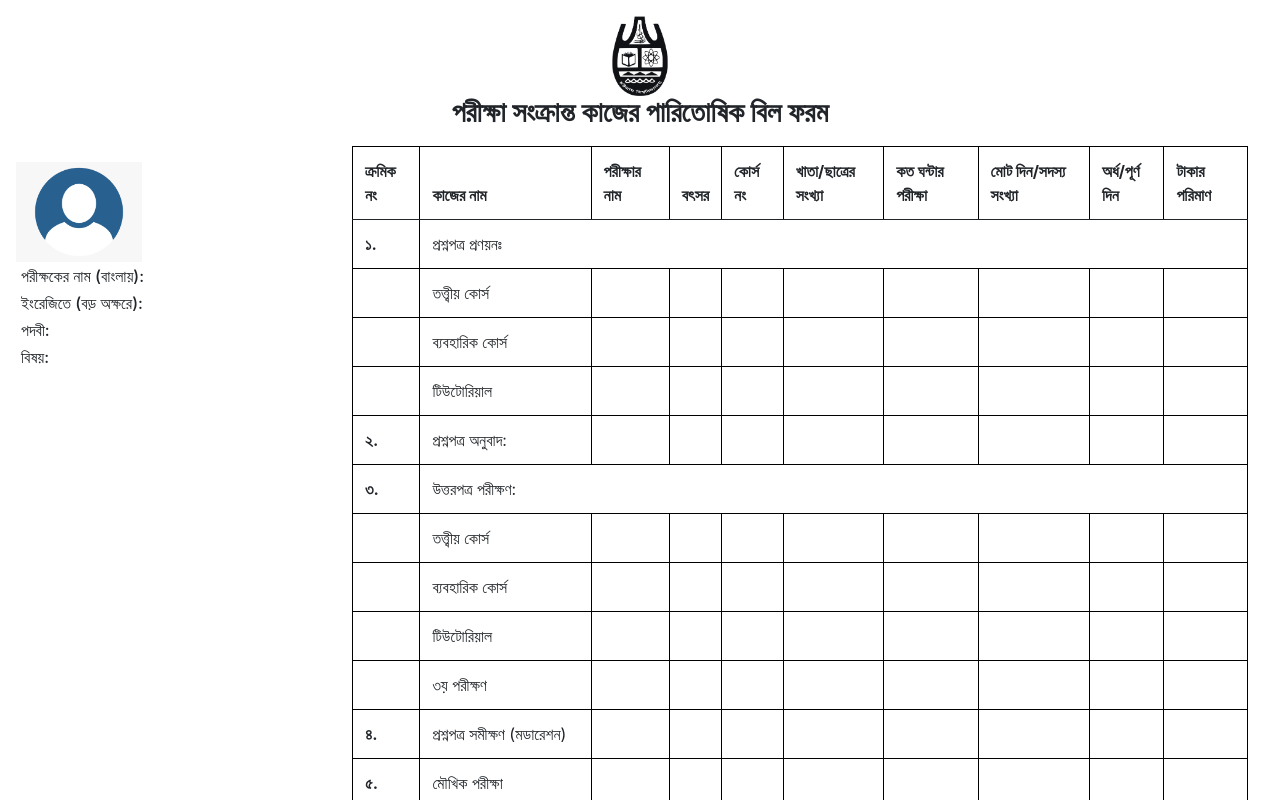
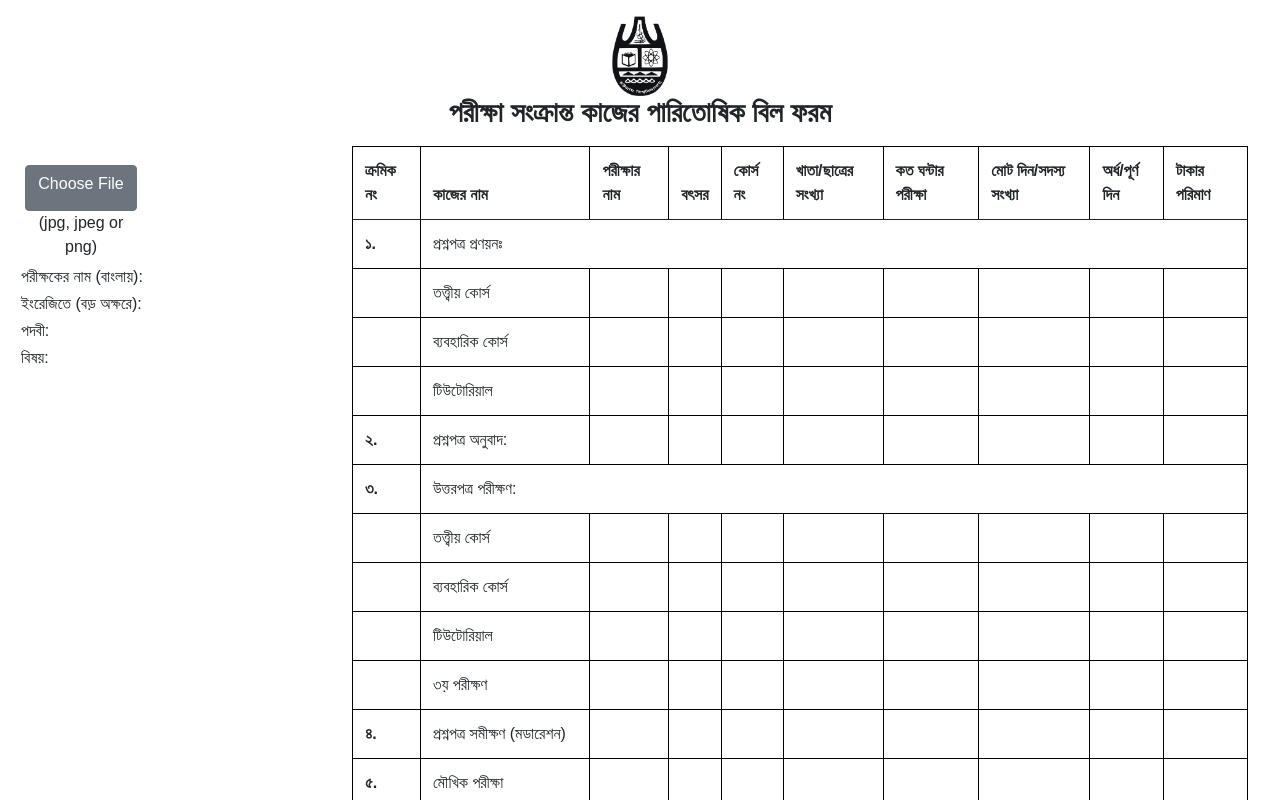
Before and after one commit to TanvirRubayed-code/examBillManagement, a React (Create React App) app: page / in a window 1280 px wide. Shown: the top 800 px of the page. Built offline with nearby package versions, Linux system fonts and the light colour scheme.

Commit message:
teacher panel done

```diff
--- a/src/components/TeacherPanel/ProfilePicChange/ProfilePicChange.css
+++ b/src/components/TeacherPanel/ProfilePicChange/ProfilePicChange.css
@@ -1,61 +1,57 @@
-.signup-w3ls {
-    width: 50%;
-    margin: 70px 25% 80%;
+* {
+    box-sizing: border-box;
+    margin: 0;
     padding: 0;
-    display: table;
-    position: relative;
-}
-.signup-agile1{
-    width:100%;
-    float:center;
-}
+    font-family: sans-serif;
+  }
 
-.signup-w3ls .signup-agile1 .form-control {
-    margin-bottom: 20px;
-}
-label.header {
-    font-size: 16px;
+  .Pp {
+    min-height: 100px;
+    display: flex;
+  }
+
+  .container {
+    margin: auto;
+    width: 100%;
+    max-width: 600px;
+  }
+
+  .errorMsg {
+    color: red;
+    font-size: 24px;
+    margin: 3px 0;
+  }
+
+  .imgPreview {
+    width:100px;
+    height: 100px;
+    display: flex;
+    flex-direction: column;
+    align-items: center;
+    justify-content: center;
+    text-align: center;
+  }
+
+  .imgPreview input[type="file"] {
+    display: none;
+  }
+
+  .imgPreview .customFileUpload {
+    /* font-size: 22px;
     font-weight: 500;
-    width: 215px;
-    color: grey;
-    margin-right:10px;
-    text-align:justify;
-    letter-spacing: 1px;
-    text-transform: uppercase;
-    display: inline-block;
-    font-family: 'Nunito', sans-serif;
-}
-input#image{
-    padding:0 40px;
-    width:40%;
-    height:55px;
-    border: 1px solid #dadada;
-    color: grey;
-    text-align:justify;
-    outline: none;
-    letter-spacing: 1px;
-    font-size: 16px;
-    font-weight:normal;
-    font-family: 'Muli', sans-serif;
-    border-radius:30px;
-    -webkit-border-radius:30px;
-    -moz-border-radius:30px;
-    -o-border-radius:30px;
-    -ms-border-radius:30px;
-}
-input#image:focus{
-    background-color:#f5f8fa !important;
-    border:1px solid #dadada;
-}
-input::-webkit-input-placeholder {
-color: grey;
-}
-input:-moz-placeholder { /* Firefox 18- */
-color: grey;
-}
-input::-moz-placeholder {  /* Firefox 19+ */
-color: grey;
-}
-input:-ms-input-placeholder {
-color: grey;
-}
+    padding: 6px 12px; */
+    cursor: pointer;
+  }
+
+  .button {
+    /* border: none;
+    outline: none; */
+    /* width: 100%;
+    margin: 10px 0 0 0;
+    padding: 14px 10px;
+    font-size: 17px;
+    font-weight: 600; */
+    cursor: pointer;
+    margin-left: 6px;
+    margin-top: 6px;
+  }
--- a/src/components/TeacherPanel/ProfilePicChange/ProfilePicChange.js
+++ b/src/components/TeacherPanel/ProfilePicChange/ProfilePicChange.js
@@ -1,10 +1,49 @@
-import React from 'react';
+import React, { useState } from 'react';
 import "./ProfilePicChange.css";
 
 const ProfilePicChange = () => {
+    const [imgPreview, setImgPreview] = useState(null);
+    const [error, setError] = useState(false);
+
+    const handleImageChange = (e) => {
+        setError(false);
+        const selected = e.target.files[0];
+        const ALLOWED_TYPES = ["image/png", "image/jpeg", "image/jpg"];
+        if (selected && ALLOWED_TYPES.includes(selected.type)) {
+            let reader = new FileReader();
+            reader.onloadend = () => {
+                setImgPreview(reader.result);
+            };
+            reader.readAsDataURL(selected);
+        } else {
+            setError(true);
+        }
+    };
+
     return (
-        <div>
-
+        <div className="Pp">
+            <div className="container">
+                {error && <p className="errorMsg">File not supported</p>}
+                <div
+                    className="imgPreview"
+                    style={{
+                        background: imgPreview
+                            ? `url("${imgPreview}") no-repeat center/cover`
+                            : ""
+                    }}
+                >
+                    {!imgPreview && (
+                        <>
+                            <button type="button" class="btn btn-secondary"><label htmlFor="fileUpload" className="customFileUpload">Choose File</label></button>
+                            <input type="file" id="fileUpload" onChange={handleImageChange} />
+                            <span>(jpg, jpeg or png)</span>
+                        </>
+                    )}
+                </div>
+                {imgPreview && (
+                    <button onClick={() => setImgPreview(null)} className="btn btn-secondary button">Remove</button>
+                )}
+            </div>
         </div>
     );
 };
--- a/src/components/TeacherPanel/TeacherPanel.js
+++ b/src/components/TeacherPanel/TeacherPanel.js
@@ -17,9 +17,9 @@
                 <h3><b>পরীক্ষা সংক্রান্ত কাজের পারিতোষিক বিল ফরম</b></h3>
             </div>
             <div className="d-flex">
-                <div style={{width:"25%"}} className="ms-3 mb-3 mt-3 me-3">
+                <div style={{ width: "25%" }} className="ms-3 mb-3 mt-3 me-3">
                     <div>
-                        <img style={{ height: "100px" }} src={ProfilePic} alt="" srcset="" />
+                        <ProfilePicChange></ProfilePicChange>
                     </div>
                     <div>
                         <h6 style={{ marginLeft: "5px", marginTop: "5px" }}>পরীক্ষকের নাম (বাংলায়):</h6>
@@ -27,9 +27,8 @@
                         <h6 style={{ marginLeft: "5px" }}>পদবী:</h6>
                         <h6 style={{ marginLeft: "5px" }}>বিষয়:</h6>
                     </div>
-                    <ProfilePicChange></ProfilePicChange>
                 </div>
-                <div style={{ width: "70%"}}>
+                <div style={{ width: "70%" }}>
                     <ReactBootStrap.Table bordered hover>
                         <thead>
                             <tr>
```
